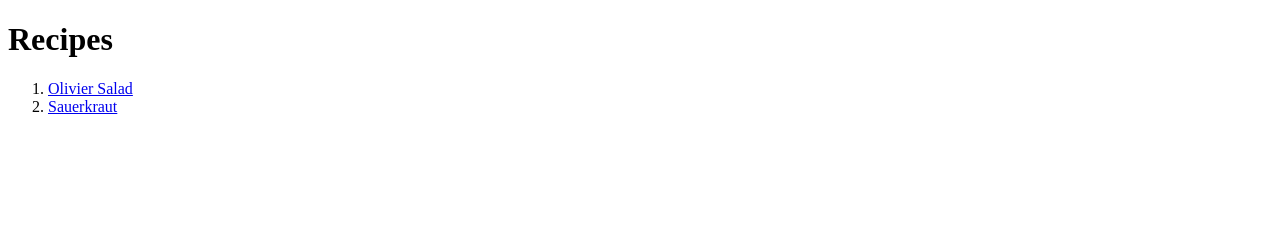
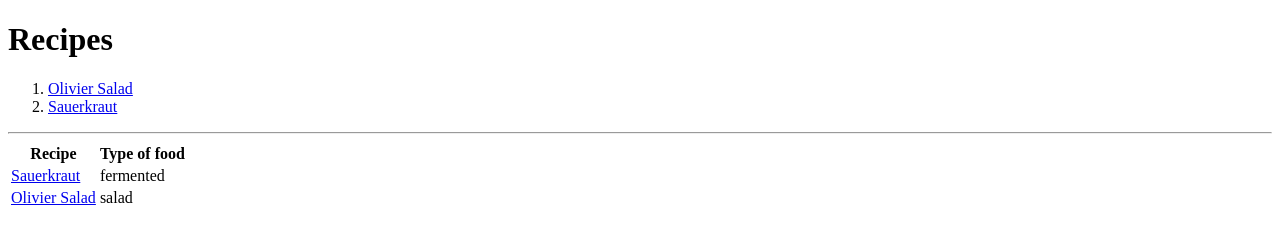
Before and after one commit to code-builders/only-html, a plain HTML site: page index.html in a window 1280 px wide. Drawn offline with Linux system fonts and the light colour scheme.

Commit message:
add table to index

```diff
--- a/index.html
+++ b/index.html
@@ -11,5 +11,20 @@
         <li><a href="sauerkraut.html">Sauerkraut</a></li>
       </ol>
     </div>
+    <hr>
+    <table>
+      <tr>
+        <th>Recipe</th>
+        <th>Type of food</th>
+      </tr>
+      <tr>
+        <td><a href="sauerkraut.html">Sauerkraut</a></td>
+        <td>fermented</td>
+      </tr>
+      <tr>
+        <td><a href="olivier.html">Olivier Salad</a></td>
+        <td>salad</td>
+      </tr>
+    </table>
   </body>
 </html>
```
Also changed, not shown: olivier.html (+1 -1 lines), sauerkraut.html (+2 -2 lines).
